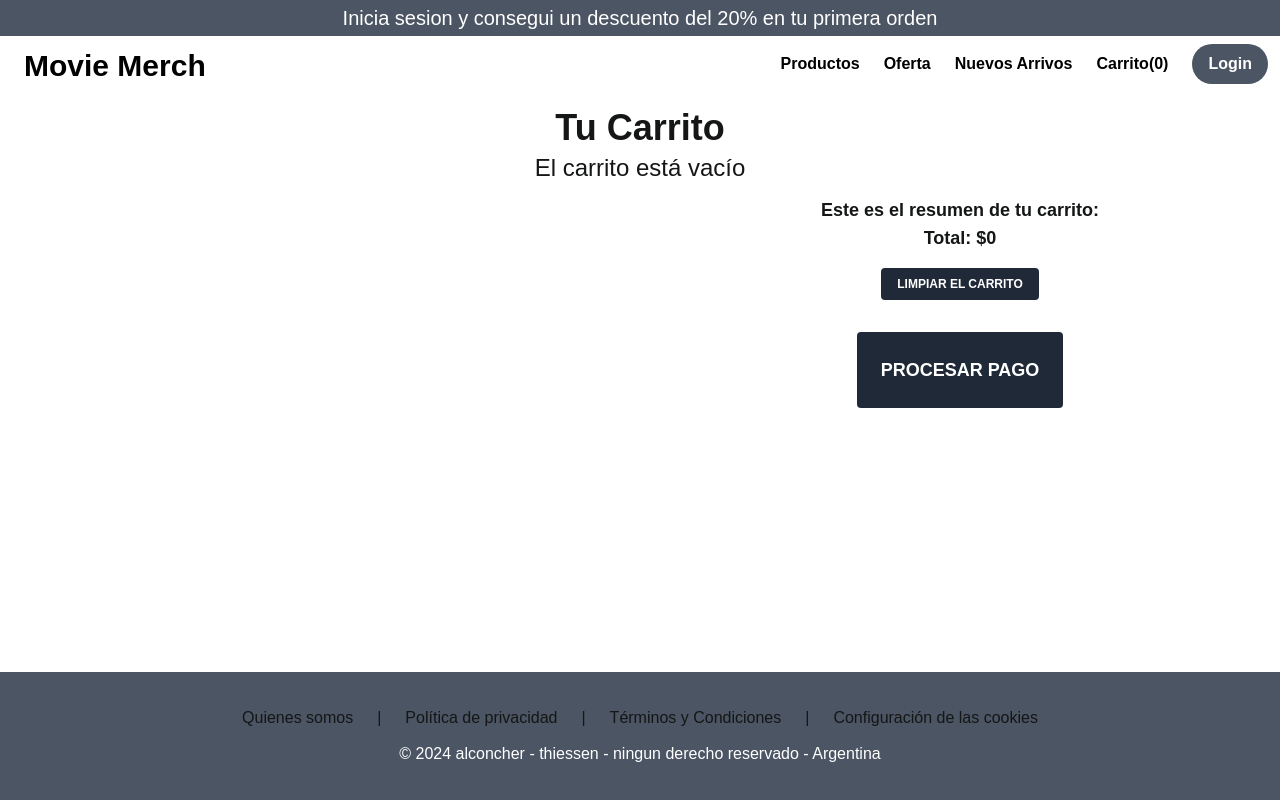
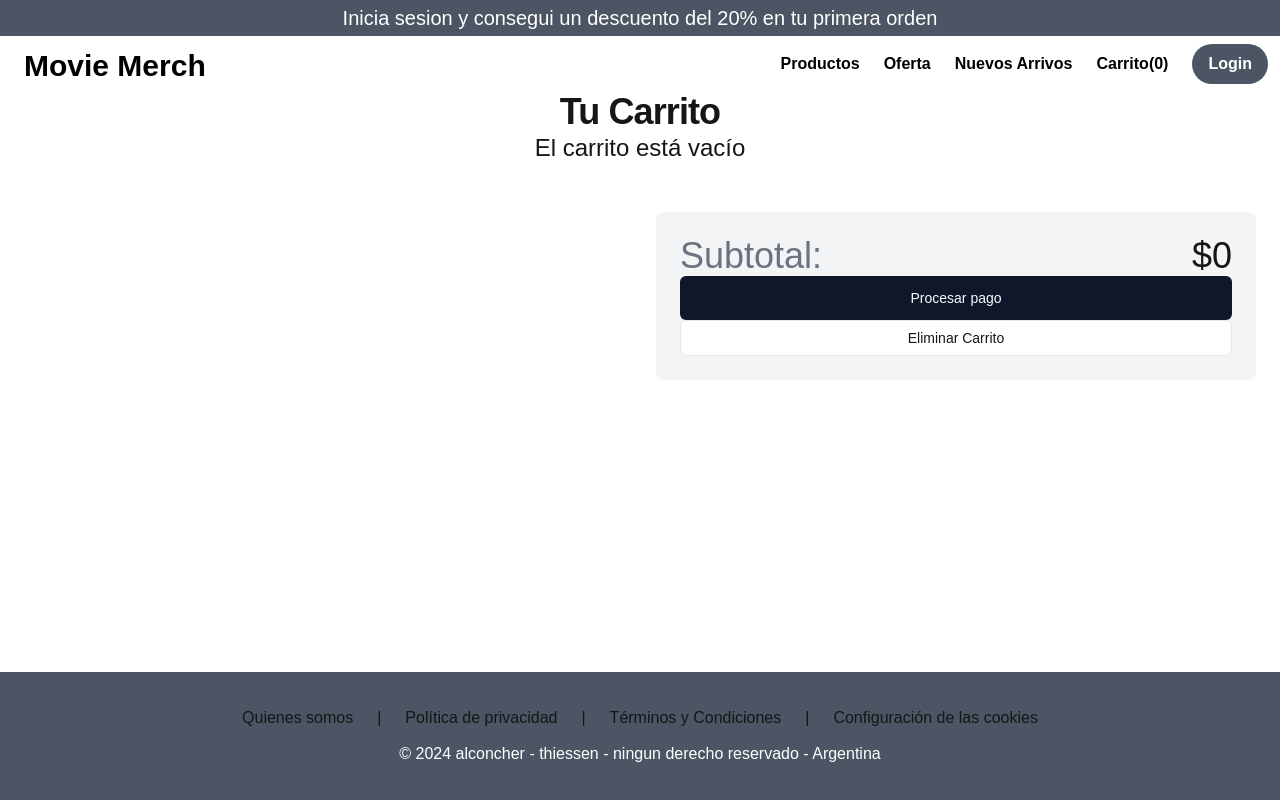
Before and after one commit to TobiasThiessen11/E-commerce-nextjs, a Next.js app: page /cart in a window 1280 px wide. Built offline with nearby package versions, Linux system fonts and the light colour scheme; a web font is replaced by a local one.

Commit message:
Improve cart 2

```diff
--- a/app/cart/page.tsx
+++ b/app/cart/page.tsx
@@ -1,4 +1,5 @@
 "use client"
+import { Button } from "@/components/ui/button"
 import { useAppContext } from "../context"
 import CardCart from "./ui/CardCart"
 import { useEffect, useState } from "react"
@@ -23,52 +24,27 @@ export default function Cart() {
     return null
   }
 
-  return (
-    <div>
-    <div className="flex flex-col ">
-      <h1 className="text-4xl font-bold text-center m-4 mb-1">Tu Carrito</h1>
-      {cartItems.length > 0 ?<h1 className="text-2xl text-center mb-3 ">Tu carrito tiene los siguientes productos</h1>
-        : <h1 className="text-2xl text-center mb-3 ">El carrito está vacío</h1>}
-    </div>
-    <div className="grid grid-cols-2">
-      <div>
-      {cartItems.length > 0 ? (
-      <>
-        {cartItems.map((item: Item) => (
-          <CardCart
-            key={item.id}
-            name={item.name}
-            description={item.description}
-            price={item.price}
-            quantity={item.quantity}
-            id={item.id}
-          />
-        ))}
-
-      </>
-    ) : null}
+ return (
+    <section className="w-full">
+      <div className="container px-4 md:px-6 text-center">
+        <h1 className="text-2xl font-bold tracking-tight sm:text-3xl md:text-4xl">Tu Carrito</h1>
+        {cartItems.length > 0 ?<h1 className="text-2xl text-center ">Tu carrito tiene los siguientes productos</h1> : <h1 className="text-2xl text-center ">El carrito está vacío</h1>}
       </div>
-    <div>
-    <div className="flex flex-col justify-between items-center">
-          <h1 className="text-lg font-bold">Este es el resumen de tu carrito:</h1>
-          <h1 className="text-lg font-bold">Total: ${getCartTotal()}</h1>
-          <button
-            className="px-4 py-2 bg-gray-800 text-white text-xs m-4 font-bold uppercase rounded hover:bg-gray-700 focus:outline-none focus:bg-gray-700"
-            onClick={clearCart}
-          >
-            Limpiar el carrito
-          </button>
-          <button
-            className="px-6 py-6 bg-gray-800 text-white text-lg m-4 font-bold uppercase rounded hover:bg-gray-700 focus:outline-none focus:bg-gray-700"
-            onClick={clearCart}
-          >
-            Procesar Pago
-          </button>
+      <div className="container grid md:grid-cols-2 gap-8 px-4 md:px-6 mt-12">
+        <div className="grid gap-6">
+          {cartItems.map((item: Item) => (
+            <CardCart key={item.id} {...item} />
+          ))}
         </div>
-    </div>
-    </div>
-    </div>
-
+        <div className="bg-gray-100 dark:bg-gray-800 rounded-lg p-6 grid h-min-160">
+          <div className="flex items-center justify-between">
+            <p className="text-gray-500 text-4xl dark:text-gray-400">Subtotal:</p>
+            <p className=" text-4xl">${getCartTotal()}</p>
+          </div>
+            <Button size="lg">Procesar pago</Button>
+            <Button variant="outline" size="sm" onClick={clearCart}> Eliminar Carrito</Button>
+        </div>
+      </div>
+    </section>
   )
-
 }
--- a/app/cart/ui/CardCart.tsx
+++ b/app/cart/ui/CardCart.tsx
@@ -18,16 +18,7 @@ export default function CardCart(item: CardCartProps) {
     const { removeFromCart } = useAppContext()
     return (
         <div className="w-full max-w-4xl mx-auto bg-white rounded-lg shadow-md overflow-hidden dark:bg-gray-800 ml-4 m-2 mb-3">
-        <div className="grid grid-cols-[1fr_3fr] gap-4">
-          <div className="relative">
-            {/* <Image
-              src={image}
-              alt="Product Image"
-              width={400}
-              height={400}
-              className="w-full h-full object-cover aspect-square"
-            /> */}
-          </div>
+        <div className="grid grid-cols-[1fr_3fr] gap-2">
           <div className="p-4 flex flex-col justify-between">
             <div>
               <h3 className="text-lg font-semibold text-gray-900 dark:text-gray-100">{item.name}</h3>
```
